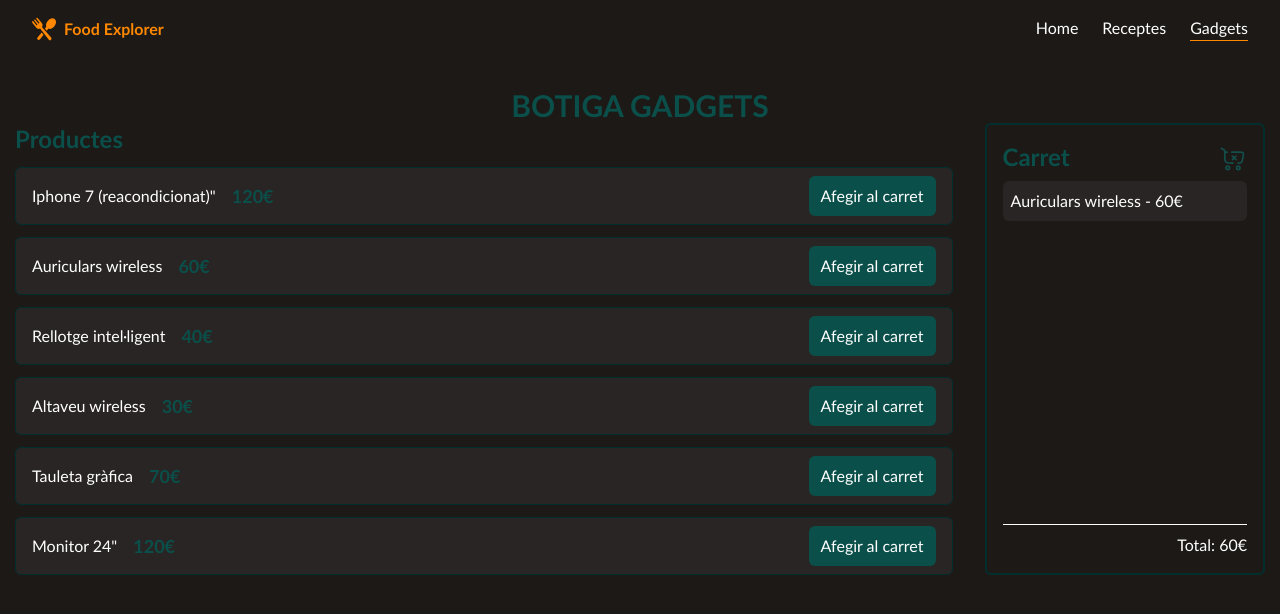
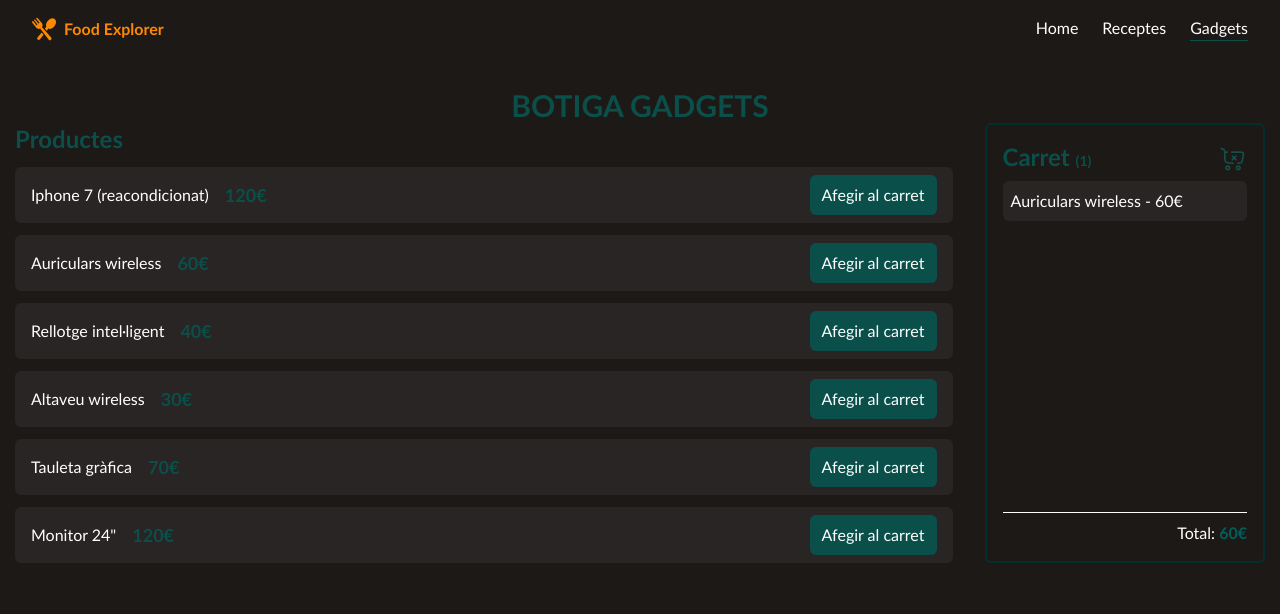
Before and after one commit to irie-yamashita/RA01AEA03-04-FoodExplorer-Gadgets, a Vue app: page /gadgets in a window 1280 px wide. Shown: the top 614 px of the page. Built offline with nearby package versions, Linux system fonts and the light colour scheme.

Commit message:
update detalls

```diff
--- a/src/App.vue
+++ b/src/App.vue
@@ -100,7 +100,7 @@ const receptes = ref([
 const productes = ref([
   {
     id: 1,
-    nom: 'Iphone 7 (reacondicionat)"',
+    nom: 'Iphone 7 (reacondicionat)',
     preu: 120
   },
   {
--- a/src/components/Carret.vue
+++ b/src/components/Carret.vue
@@ -22,7 +22,7 @@ const handleBuidarCarret = () => {
    <div class="flex flex-col justify-between gap-4 border-2 border-teal-950 rounded-md p-4 h-full">
     <header class="space-y-2">
         <div class="flex justify-between items-end">
-            <h2 class="text-teal-900 text-2xl font-bold">Carret</h2>
+            <h2 class="text-teal-900 text-2xl font-bold">Carret  <span class="text-sm">({{carret.length}})</span></h2>
             <button @click="handleBuidarCarret" class="cursor-pointer hover:brightness-110 hover:scale-105 transition-transform">
                 <img src="../assets/images/cart-cross.svg" class="text-teal-500 size-7" alt="buidar carret">
             </button>
@@ -31,7 +31,7 @@ const handleBuidarCarret = () => {
              <carret-item v-for="producte in carret" :key="producte.id" :producte="producte"></carret-item>
         </ul>
     </header>
-    <p class="border-t w-full text-end pt-2">Total: {{ costTotal }}€</p>
+    <p class="border-t w-full text-end pt-2">Total: <strong class="text-teal-800">{{ costTotal }}€</strong></p>
 
    </div>
 </template>
--- a/src/components/Header.vue
+++ b/src/components/Header.vue
@@ -9,12 +9,12 @@
 <header class="flex w-full justify-between px-8 py-4">
     <RouterLink to="/" class="flex items-center gap-2">
         <img src="../assets/images/logo.svg" alt="logo" class="size-6">
-        <p class="font-bold text-[#ff8800]">Food Explorer</p>
+        <p :class="`font-bold text-[#ff8800]`">Food Explorer</p>
     </RouterLink>
     <nav class="flex gap-6">
         <RouterLink to="/" :class="route.path == '/' ? 'border-b border-[#ff8800]' : ''" class="hover:scale-105 transition-transform">Home</RouterLink>
         <RouterLink to="/receptes" :class="route.path == '/receptes' ? 'border-b border-[#ff8800]' : ''" class="hover:scale-105 transition-transform">Receptes</RouterLink>
-        <RouterLink to="/gadgets" :class="route.path == '/gadgets' ? 'border-b border-[#ff8800]' : ''" class="hover:scale-105 transition-transform">Gadgets</RouterLink>
+        <RouterLink to="/gadgets" :class="route.path == '/gadgets' ? 'border-b border-teal-900' : ''" class="hover:scale-105 transition-transform">Gadgets</RouterLink>
     </nav>
 </header>
 </template>
--- a/src/components/ProducteItem.vue
+++ b/src/components/ProducteItem.vue
@@ -8,18 +8,16 @@ const props = defineProps({
 const emit = defineEmits(['add-product'])
 
 const onAfegirProducte = (producte) => {
-    const confirmation = confirm("Vols afegir '"+producte.nom+"' al teu carret?");
+    alert("'"+producte.nom+"' afegit al carret!");
+    emit('add-product', props.producte)
 
-    if(confirmation) {
-        emit('add-product', props.producte)
-    }
 }
 
 </script>
 
 <template>
 
-    <li class="flex justify-between py-2 px-4 bg-stone-800 border border-teal-950 items-center rounded-md">
+    <li class="flex justify-between py-2 px-4 bg-stone-800   items-center rounded-md hover:scale-[101%] hover:brightness-125 transition-transform">
         <div class="flex gap-4 items-center">
             <h3>{{ props.producte.nom }}</h3>
             <p class="text-teal-900 font-bold text-[18px]">{{ props.producte.preu }}€</p>
--- a/src/views/Gadgets.vue
+++ b/src/views/Gadgets.vue
@@ -12,10 +12,13 @@
         carret.value.push(producte);
     }
 
+
+
 </script>
 
 <template>
-    <main class="">
+
+    <main>
         <h1 class="text-teal-900 text-3xl uppercase text-center font-bold">Botiga Gadgets</h1>
         <div class="flex items-stretch gap-8">
             <section class="w-[75%]">
```
